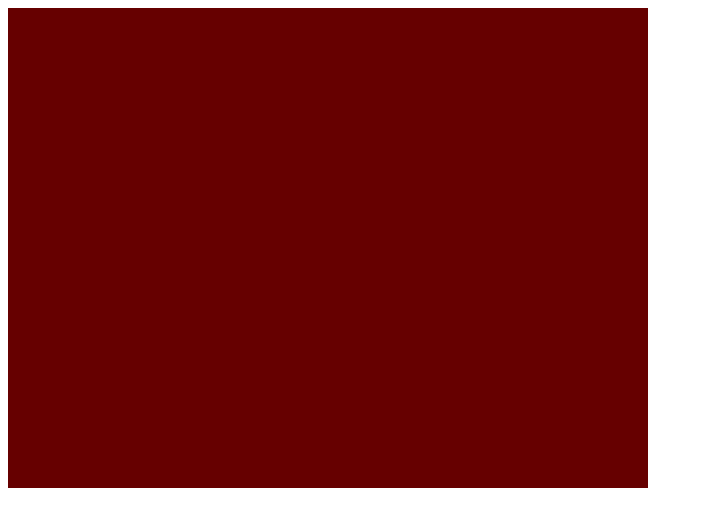
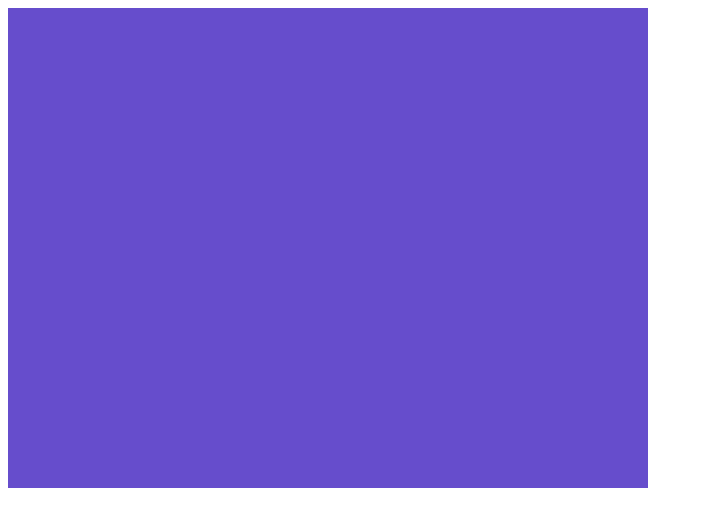
Before and after one commit to smithWEBtek/webgl, a plain HTML site: page index.html in a window 1280 px wide. Shown: the whole page, without its empty margins (0-703 px from the left). Drawn offline with Linux system fonts and the light colour scheme.

Commit message:
Update repo

```diff
--- a/index.html
+++ b/index.html
@@ -25,7 +25,7 @@ function main() {
   }
 
   // Set clear color to black, fully opaque
-  gl.clearColor(0.4, 0.0, 0.0, 1.0);
+  gl.clearColor(0.4, 0.3, 0.8, 1.0);
   // Clear the color buffer with specified clear color
   gl.clear(gl.COLOR_BUFFER_BIT);
 }
```
Also changed, not shown: 1 other file.
